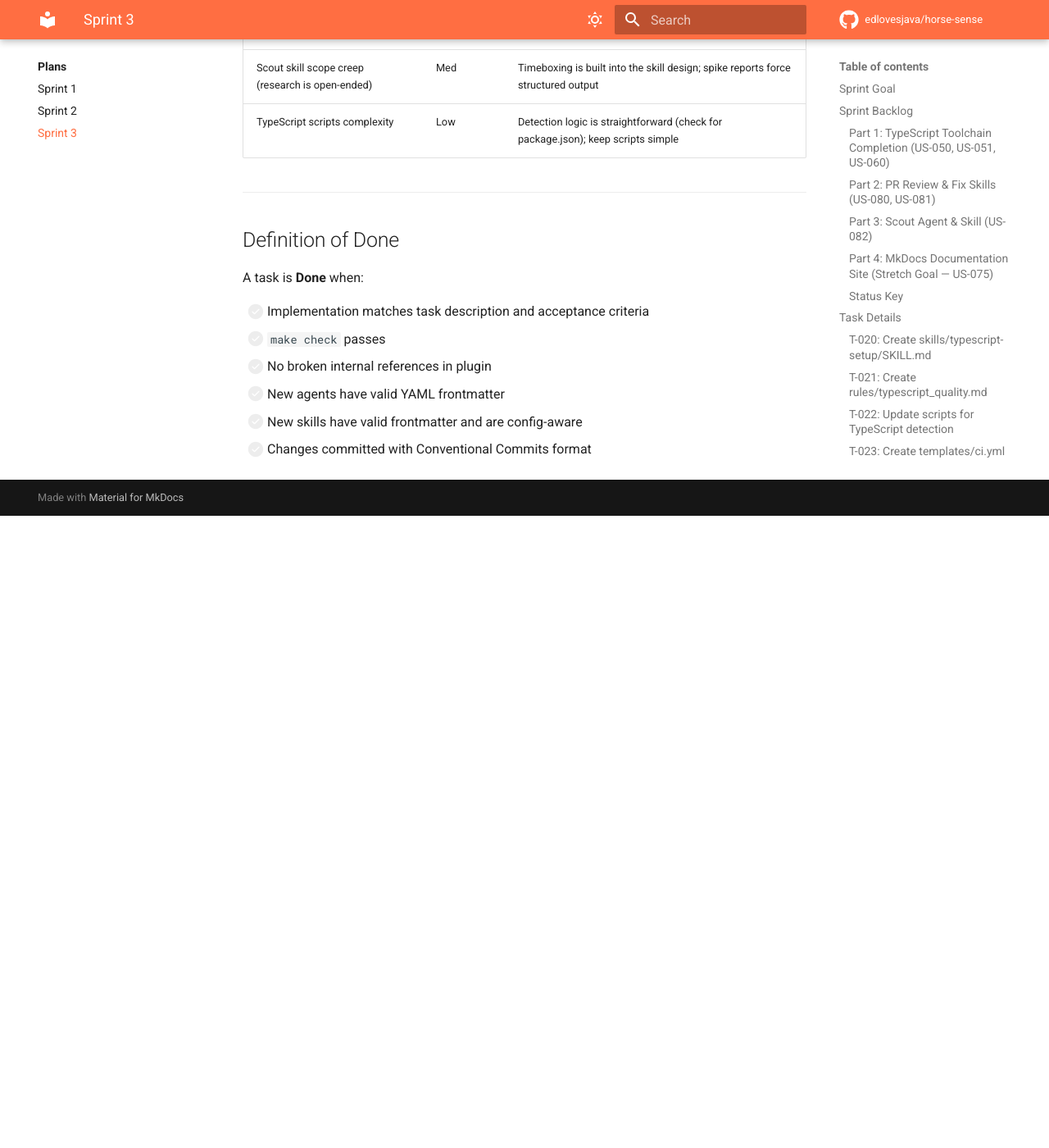
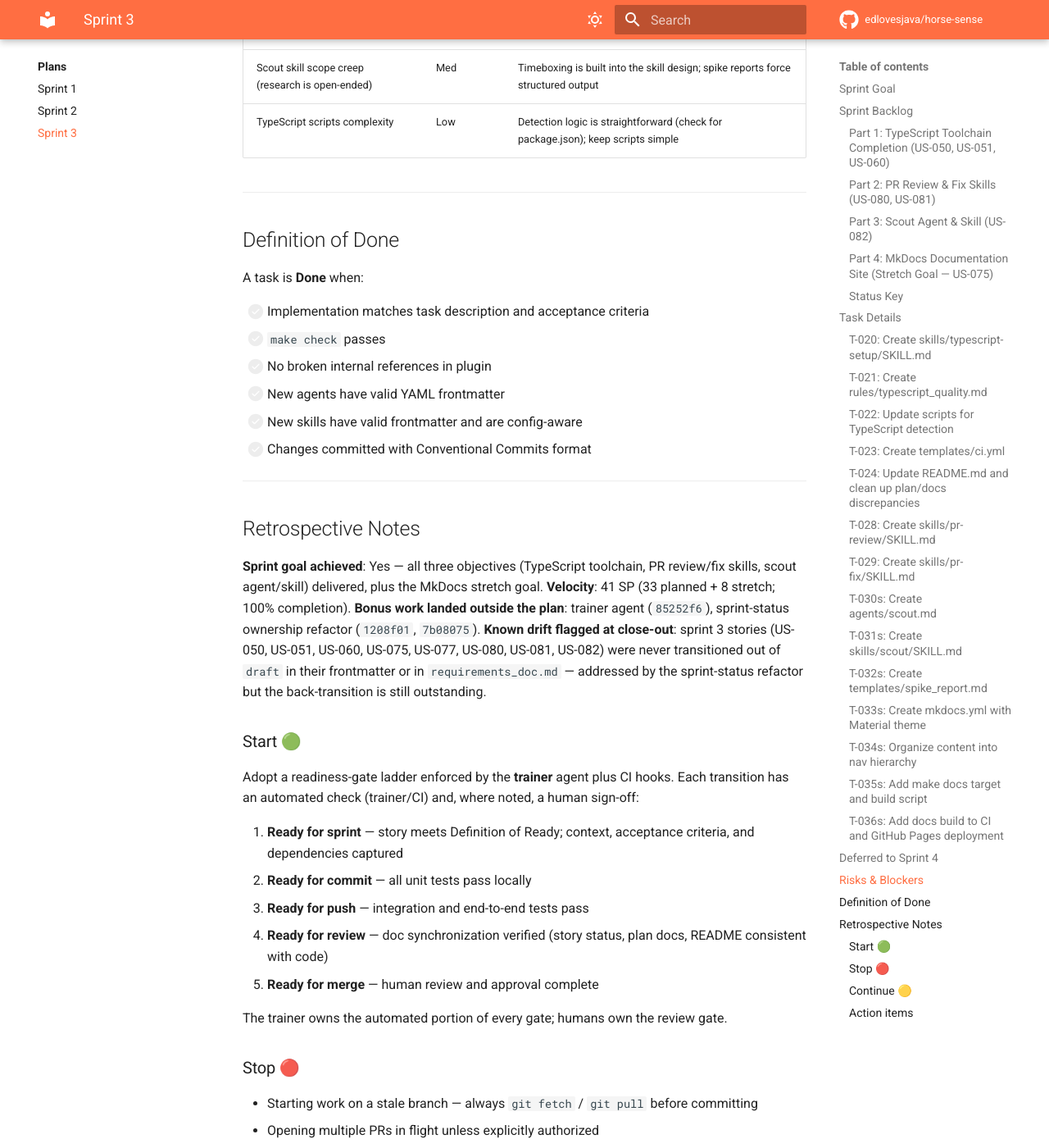
Before and after one commit to edlovesjava/horse-sense, an MkDocs documentation site: the page built from docs/plans/sprints/sprint_3_plan.md, in a window 1280 px wide and 1400 px high, scrolled down 8734 px. Shown: the whole window at 82% size. Built offline with MkDocs 1.6.1 and Material for MkDocs 9.7.7, drawn with Linux system fonts in a browser that asks for light colours; comment, search, counter and statistics services are not loaded; before the commit the page ends 9363 px from its top, so only the background shows below that; some of the changed text lies outside the part shown.

Commit message:
docs(sprint-3): add retrospective notes with readiness-gate policy
Captures sprint 3 retrospective: goal achieved, 41 SP velocity,
Start/Stop/Continue, and action items. Introduces a 5-gate
readiness ladder (sprint → commit → push → review → merge)
owned by the trainer agent with CI-hook enforcement, targeted
for sprint 4.

Co-Authored-By: Claude Opus 4.6 (1M context) <noreply@anthropic.com>

```diff
--- a/docs/plans/sprints/sprint_3_plan.md
+++ b/docs/plans/sprints/sprint_3_plan.md
@@ -309,3 +309,48 @@ A task is **Done** when:
 - [ ] New agents have valid YAML frontmatter
 - [ ] New skills have valid frontmatter and are config-aware
 - [ ] Changes committed with Conventional Commits format
+
+---
+
+## Retrospective Notes
+
+**Sprint goal achieved**: Yes — all three objectives (TypeScript toolchain, PR review/fix skills, scout agent/skill) delivered, plus the MkDocs stretch goal.
+**Velocity**: 41 SP (33 planned + 8 stretch; 100% completion).
+**Bonus work landed outside the plan**: trainer agent (`85252f6`), sprint-status ownership refactor (`1208f01`, `7b08075`).
+**Known drift flagged at close-out**: sprint 3 stories (US-050, US-051, US-060, US-075, US-077, US-080, US-081, US-082) were never transitioned out of `draft` in their frontmatter or in `requirements_doc.md` — addressed by the sprint-status refactor but the back-transition is still outstanding.
+
+### Start 🟢
+
+Adopt a readiness-gate ladder enforced by the **trainer** agent plus CI hooks. Each transition has an automated check (trainer/CI) and, where noted, a human sign-off:
+
+1. **Ready for sprint** — story meets Definition of Ready; context, acceptance criteria, and dependencies captured
+2. **Ready for commit** — all unit tests pass locally
+3. **Ready for push** — integration and end-to-end tests pass
+4. **Ready for review** — doc synchronization verified (story status, plan docs, README consistent with code)
+5. **Ready for merge** — human review and approval complete
+
+The trainer owns the automated portion of every gate; humans own the review gate.
+
+### Stop 🔴
+
+- Starting work on a stale branch — always `git fetch` / `git pull` before committing
+- Opening multiple PRs in flight unless explicitly authorized
+- Working on more than one branch at a time — one branch, one focus
+
+### Continue 🟡
+
+- Splitting sprints into independent parts (Part 1/2/3/stretch) — made it easy to defer or reorder scope
+- Marking stretch goals explicitly so scope stays honest
+- Conventional commits with clear task-ID references — made this retro trivial to reconstruct from git history
+
+### Action items
+
+Trainer's charter: improve the process by proposing trails, skills, rules, agents, commands, and tools as needed to land each item.
+
+| Action | Owner | Due |
+|---|---|---|
+| Define the 5-gate readiness policy in a process doc (e.g. `docs/process/readiness_gates.md` or ADR-0007) | trainer | end of sprint 4 |
+| Implement CI hooks enforcing commit/push/merge gates (unit → integration/e2e → review/doc-sync) | trainer | end of sprint 4 |
+| Add doc-synchronization check to the "Ready for review" gate (story status ↔ index table ↔ code) | trainer | end of sprint 4 |
+| Document "fresh branch + single branch + single PR" workflow rules in same process doc; propose supporting skills/commands/hooks | trainer | end of sprint 4 |
+| Back-transition sprint 3 stories (US-050, US-051, US-060, US-075, US-077, US-080, US-081, US-082) from `draft` to `done` in frontmatter + `requirements_doc.md` index | trainer | start of sprint 4 |
```
